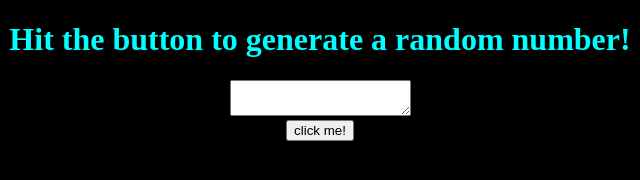
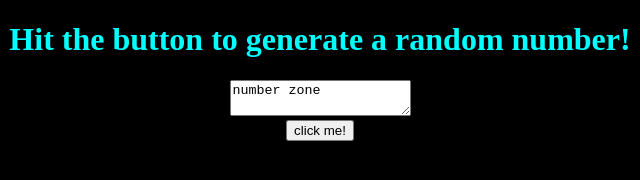
Before and after one commit to W0459556/webServer-17Jan2024, a plain HTML site: page index.html in a window 1280 px wide. Shown: the full height of the page, 320-960 px from the left. Drawn offline with Linux system fonts and the light colour scheme.

Commit message:
fix button

```diff
--- a/index.html
+++ b/index.html
@@ -10,7 +10,7 @@
 <body>
         <h1>Hit the button to generate a random number!</h1>
         <form>
-            <span id="message"><textarea></textarea></span><br />
+            <span id="message"><textarea>number zone</textarea></span><br />
             <button type="button" id="aBtn">click me!</button>
         </form>
 </body>
```
